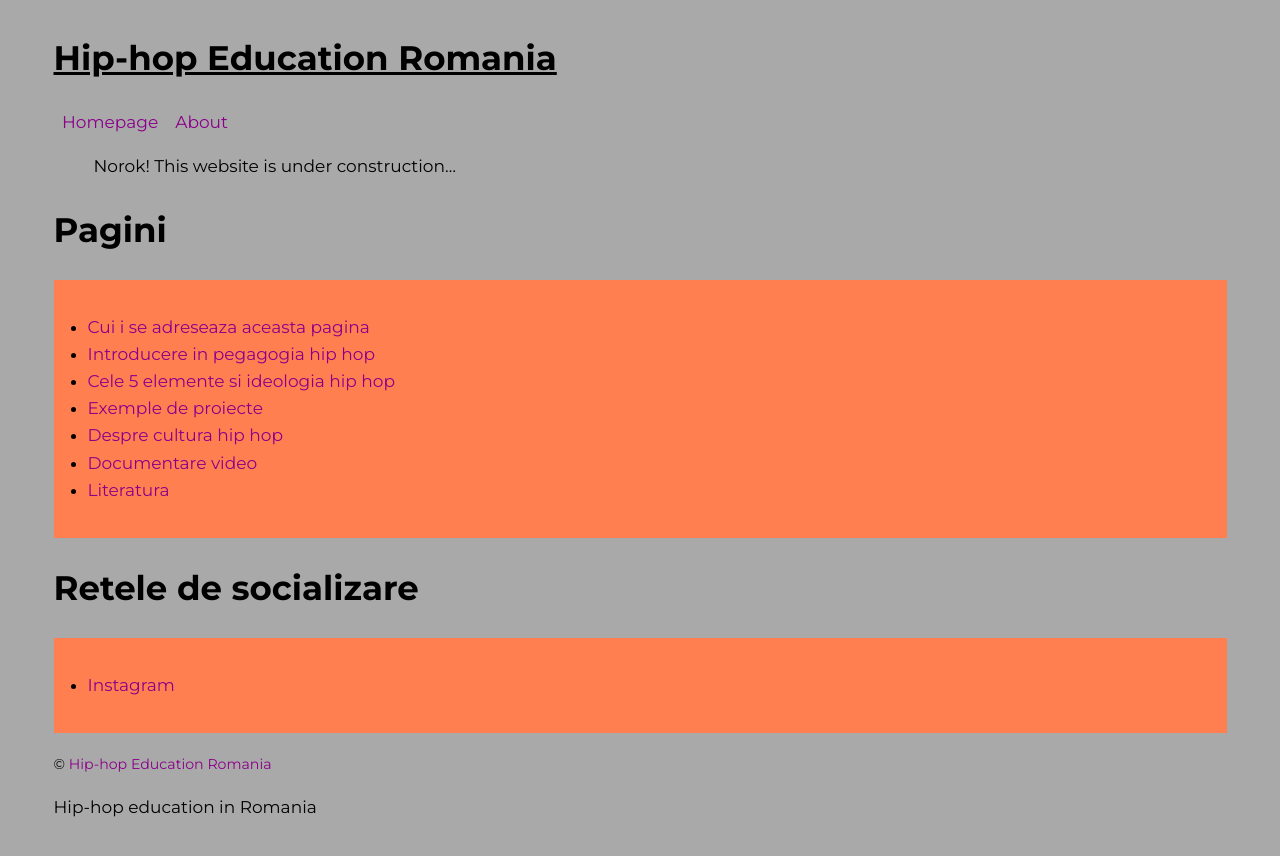
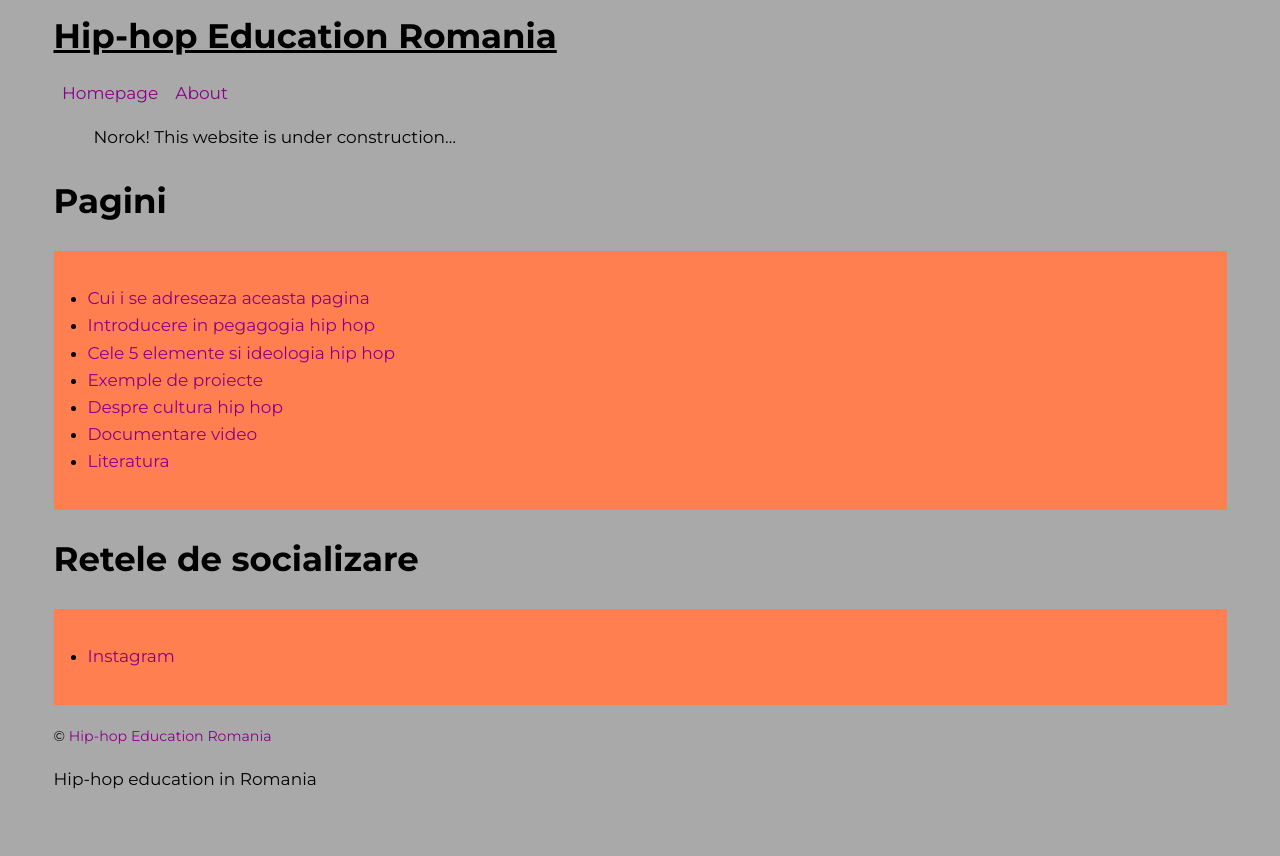
Before and after one commit to hiphopeduro/hiphopeduro.github.io, a Jekyll site: the page built from index.md, in a window 1280 px wide. Shown: the top 856 px of the page. Built offline with Jekyll 4.4.1, drawn with Linux system fonts in a browser that asks for light colours; our own code applies the rules of GitHub Pages for plain Markdown files.

Commit message:
no margin on title

```diff
--- a/assets/css/index.css
+++ b/assets/css/index.css
@@ -57,6 +57,9 @@ h6 a {
 }
 
 /* principal layout elements of the page */
+body > header h1 {
+		margin: 0;
+}
 body > header menu {
 	display: flex;
 	flex-wrap: wrap;
```
